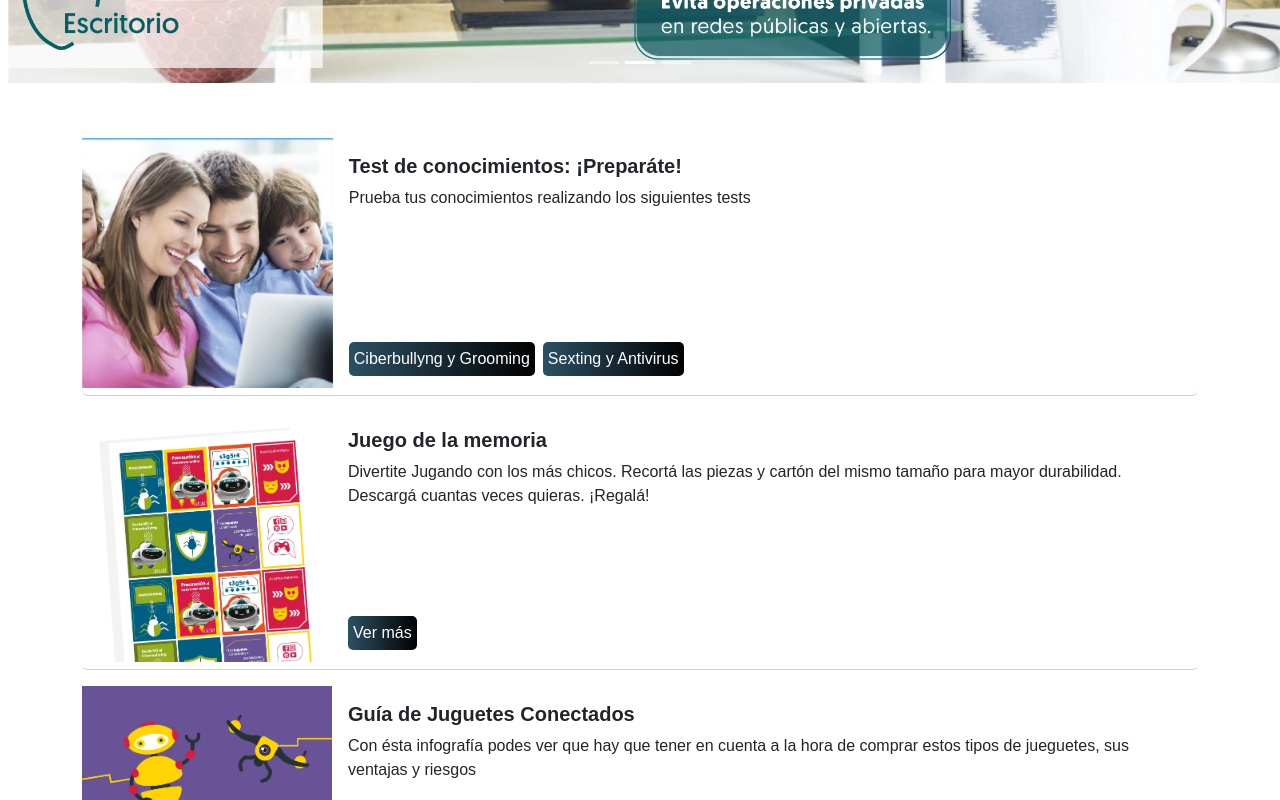
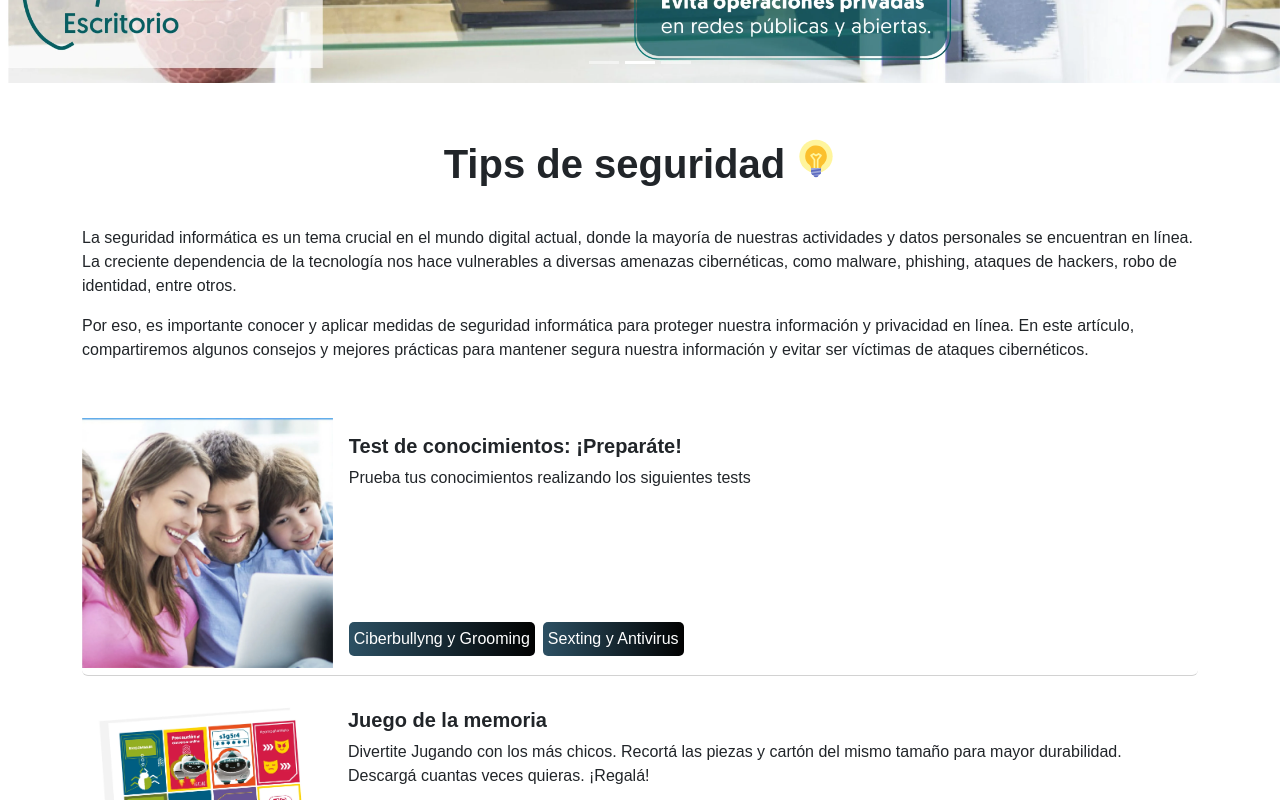
Before and after one commit to hernanr9317/sampleFrontendNextJs, a Next.js app: page /tips in a window 1280 px wide. Shown: the part 600-1400 px from the top of the page. Built offline with nearby package versions, Linux system fonts and the light colour scheme; no server answers.

Commit message:
add tips description

```diff
--- a/components/Info/index.jsx
+++ b/components/Info/index.jsx
@@ -7,7 +7,7 @@ import normativa from '../../public/assets/info/normativa.webp';
 export const Info = () => {
   return (
     <div id="info" className="container-fluid mt-3 mb-5 infoContainer">
-      <h1 className="text-center">Informáte</h1>
+      <h1 className="text-center title">Informáte</h1>
       <hr />
       <Container>
         <Row>
--- a/components/Info/styles.scss
+++ b/components/Info/styles.scss
@@ -1,4 +1,8 @@
 .infoContainer {
+
+    .title {
+        margin: 20px 0;
+    }
 
     .btn {
         border-radius: 0px;
--- a/components/Multimedia/index.jsx
+++ b/components/Multimedia/index.jsx
@@ -1,10 +1,30 @@
 import {Container} from 'react-bootstrap';
 import {TipsCol} from './TipsCol';
 import {data} from './data';
+import {FcIdea} from 'react-icons/fc';
 
 export const Multimedia = () => {
   return (
     <Container className="mt-5 mb-5">
+      <h1 className="text-center title">
+        Tips de seguridad <FcIdea style={{verticalAlign: 'baseline'}} />
+      </h1>
+      <div className="info-txt">
+        <p>
+          La seguridad informática es un tema crucial en el mundo digital
+          actual, donde la mayoría de nuestras actividades y datos personales se
+          encuentran en línea. La creciente dependencia de la tecnología nos
+          hace vulnerables a diversas amenazas cibernéticas, como malware,
+          phishing, ataques de hackers, robo de identidad, entre otros.
+        </p>
+        <p>
+          Por eso, es importante conocer y aplicar medidas de seguridad
+          informática para proteger nuestra información y privacidad en línea.
+          En este artículo, compartiremos algunos consejos y mejores prácticas
+          para mantener segura nuestra información y evitar ser víctimas de
+          ataques cibernéticos.
+        </p>
+      </div>
       {data.map((element, key) => (
         <TipsCol key={key} data={element} />
       ))}
--- a/components/Multimedia/styles.scss
+++ b/components/Multimedia/styles.scss
@@ -48,3 +48,13 @@
         }
     }
 }
+
+.info-txt {
+
+    padding: 30px 0 40px 0;
+
+    p {
+        text-align: left;
+        font-weight: normal;
+    }
+}
```
